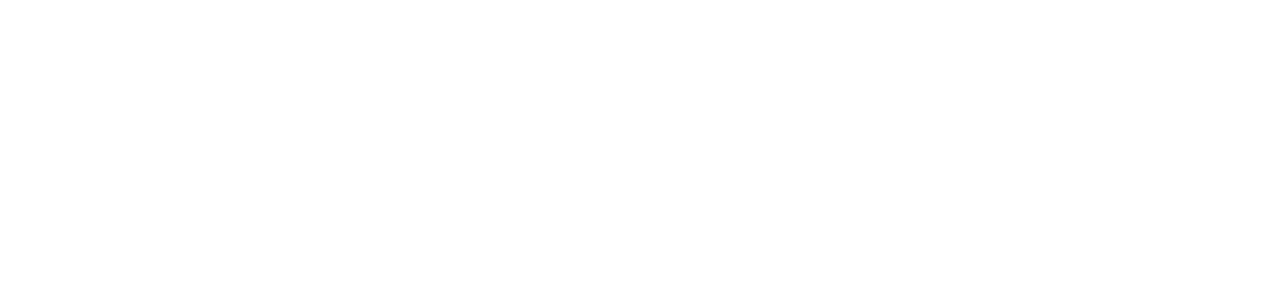
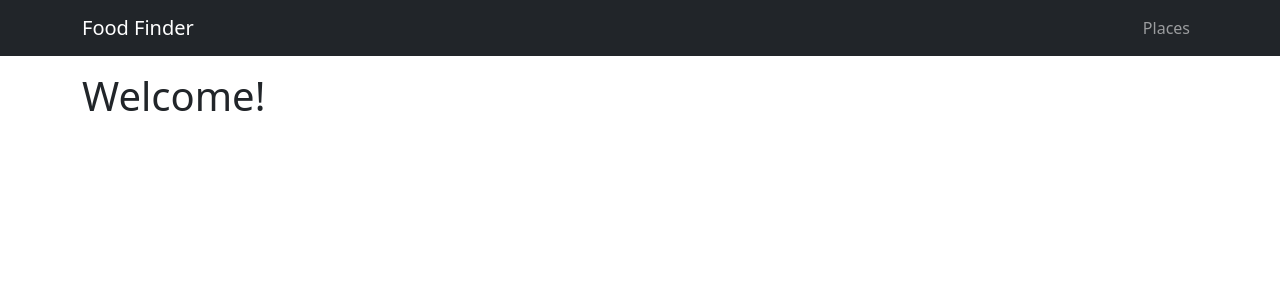
Before and after one commit to jesperkling/Food-app, a React (Vite) app: page / in a window 1280 px wide. Shown: the top 300 px of the page. Built offline with nearby package versions, Linux system fonts and the light colour scheme.

Commit message:
Added pages and a navigation component.

```diff
--- a/package.json
+++ b/package.json
@@ -16,12 +16,14 @@
     "react-bootstrap": "^2.5.0",
     "react-dom": "^18.2.0",
     "react-query": "^3.39.2",
-    "react-router-dom": "^6.4.1"
+    "react-router-dom": "^6.4.1",
+    "scss": "^0.2.4"
   },
   "devDependencies": {
     "@types/react": "^18.0.17",
     "@types/react-dom": "^18.0.6",
     "@vitejs/plugin-react": "^2.1.0",
+    "sass": "^1.55.0",
     "vite": "^3.1.0"
   }
 }
--- a/src/App.jsx
+++ b/src/App.jsx
@@ -1,7 +1,18 @@
+import { Routes, Route } from 'react-router-dom'
+import Navigation from './components/Navigation'
+import HomePage from './pages/HomePage'
+import NotFound from './pages/NotFound'
+import './assets/scss/App.scss'
+
 function App() {
   return (
     <div className="App">
+      <Navigation />
 
+      <Routes>
+				<Route path="/" element={<HomePage />} />
+				<Route path="*" element={<NotFound />} />
+			</Routes>
     </div>
   )
 }
--- /dev/null
+++ b/src/assets/scss/App.scss
@@ -0,0 +1 @@
+@import 'bootstrap/scss/bootstrap';
--- /dev/null
+++ b/src/components/Navigation.jsx
@@ -0,0 +1,23 @@
+import Container from "react-bootstrap/Container";
+import Navbar from 'react-bootstrap/Navbar'
+import Nav from 'react-bootstrap/Nav'
+import { Link, NavLink } from 'react-router-dom'
+
+const Navigation = () => {
+  return (
+    <Navbar bg="dark" variant="dark" expand="md">
+			<Container>
+				<Navbar.Brand as={Link} to="/">Food Finder</Navbar.Brand>
+
+				<Navbar.Toggle aria-controls="basic-navbar-nav" />
+				<Navbar.Collapse id="basic-navbar-nav">
+					<Nav className="ms-auto">
+						<Nav.Link as={NavLink} end to="/places">Places</Nav.Link>
+					</Nav>
+				</Navbar.Collapse>
+			</Container>
+		</Navbar>
+  )
+}
+
+export default Navigation
--- /dev/null
+++ b/src/pages/HomePage.jsx
@@ -0,0 +1,11 @@
+import Container from 'react-bootstrap/Container'
+
+const HomePage = () => {
+	return (
+		<Container className="py-3">
+			<h1>Welcome!</h1>
+		</Container>
+	)
+}
+
+export default HomePage
--- /dev/null
+++ b/src/pages/NotFound.jsx
@@ -0,0 +1,11 @@
+import Container from 'react-bootstrap/Container'
+
+const NotFound = () => {
+	return (
+		<Container className="py-3">
+			<h1>Sorry, that page could not be found 😔</h1>
+		</Container>
+	)
+}
+
+export default NotFound
```
Also changed, not shown: 1 other file (tests, documents, lock files or other folders).
